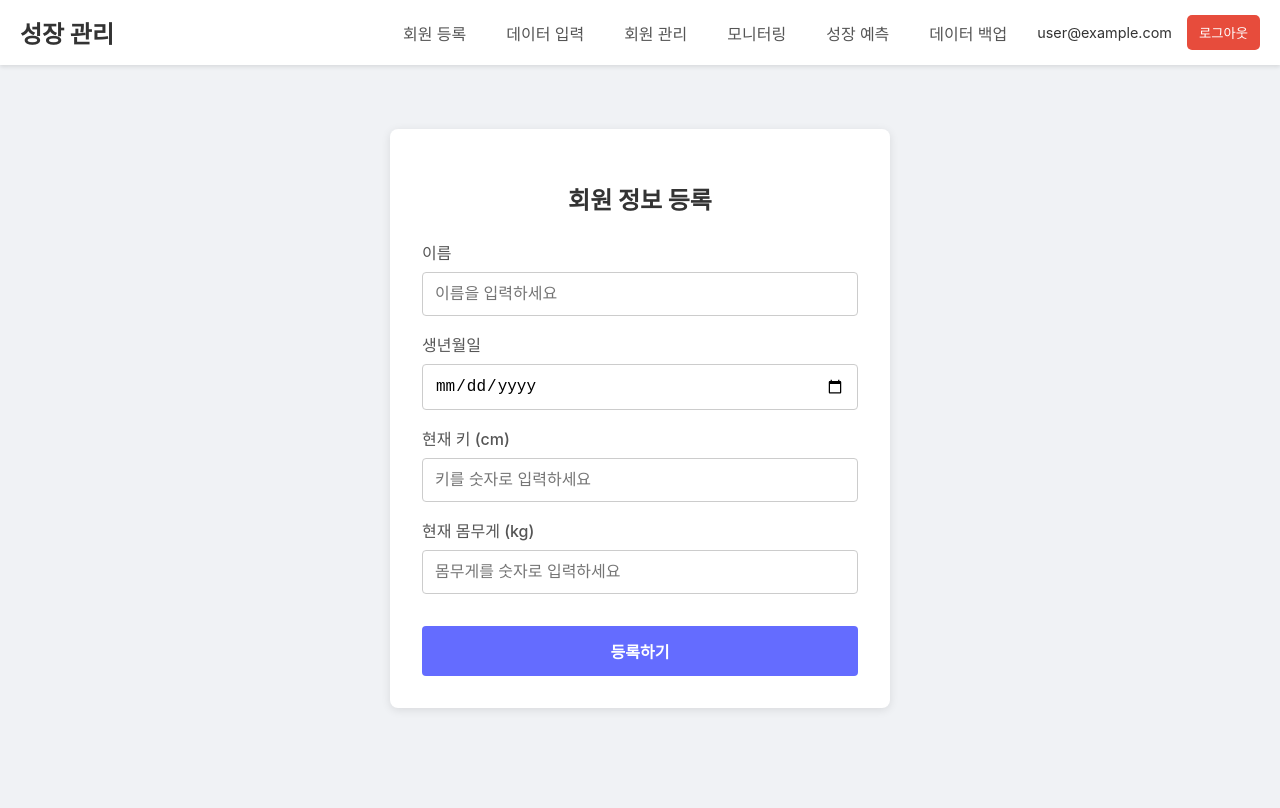
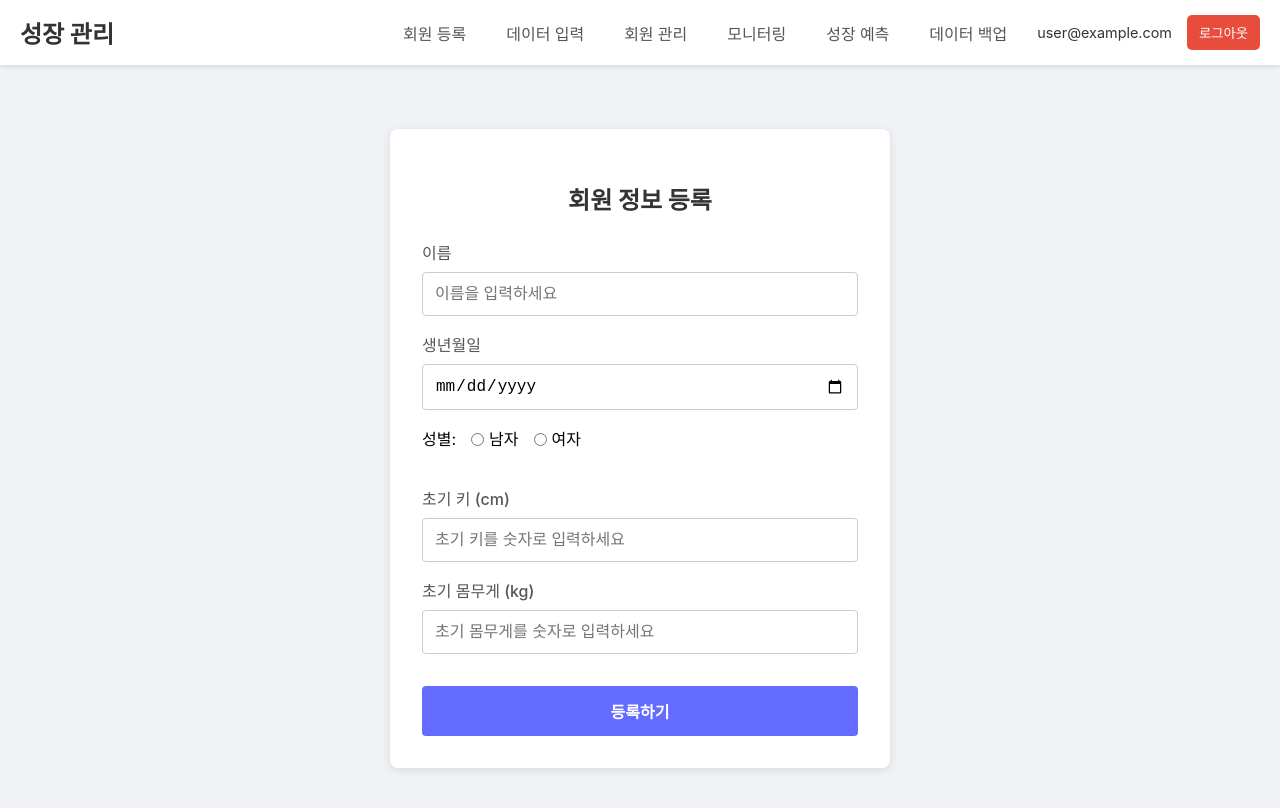
Before and after one commit to chanwookkim79/growth-management-app, a React (Vite) app: page /add-member in a window 1280 px wide. Shown: the top 808 px of the page. Built offline with nearby package versions, Linux system fonts and the light colour scheme; no server answers; sample sign-in values are in the browser's storage.

Commit message:
feat: 회원 추가 시 성별 선택 기능 구현

```diff
--- a/src/pages/AddMember.css
+++ b/src/pages/AddMember.css
@@ -76,3 +76,28 @@
     box-shadow: none;
   }
 }
+
+.add-member-container form {
+  display: flex;
+  flex-direction: column;
+}
+
+.gender-select {
+  display: flex;
+  align-items: center;
+  margin-bottom: 20px;
+}
+
+.gender-select label {
+  margin-right: 10px;
+}
+
+.gender-select input[type="radio"] {
+  margin-right: 5px;
+}
+
+.add-member-container input[type="text"],
+.add-member-container input[type="date"],
+.add-member-container input[type="number"] {
+  /* ... existing code ... */
+}
--- a/src/pages/AddMember.jsx
+++ b/src/pages/AddMember.jsx
@@ -7,24 +7,25 @@ import './AddMember.css';
 const AddMember = () => {
   const { currentUser } = useContext(AuthContext);
   const [name, setName] = useState('');
-  const [dob, setDob] = useState('');
-  const [height, setHeight] = useState('');
-  const [weight, setWeight] = useState('');
+  const [birthdate, setBirthdate] = useState('');
+  const [gender, setGender] = useState('');
+  const [initialHeight, setInitialHeight] = useState('');
+  const [initialWeight, setInitialWeight] = useState('');
   const [bmi, setBmi] = useState(null);
 
   useEffect(() => {
-    if (height > 0 && weight > 0) {
-      const heightInMeters = height / 100;
-      const bmiValue = (weight / (heightInMeters * heightInMeters)).toFixed(2);
+    if (initialHeight > 0 && initialWeight > 0) {
+      const heightInMeters = initialHeight / 100;
+      const bmiValue = (initialWeight / (heightInMeters * heightInMeters)).toFixed(2);
       setBmi(bmiValue);
     } else {
       setBmi(null);
     }
-  }, [height, weight]);
+  }, [initialHeight, initialWeight]);
 
   const handleSubmit = async (e) => {
     e.preventDefault();
-    if (!name || !dob || !height || !weight) {
+    if (!name || !birthdate || !initialHeight || !initialWeight) {
       alert('모든 필드를 입력해주세요.');
       return;
     }
@@ -36,10 +37,11 @@ const AddMember = () => {
       const docRef = await addDoc(collection(db, "members"), {
         userId: currentUser.uid,
         name,
-        dob,
+        birthdate,
+        gender,
         initialData: {
-          height: Number(height),
-          weight: Number(weight),
+          height: Number(initialHeight),
+          weight: Number(initialWeight),
           bmi: Number(bmi),
           date: new Date()
         },
@@ -49,9 +51,9 @@ const AddMember = () => {
       alert(`${name}님의 정보가 성공적으로 등록되었습니다.`);
       // 폼 초기화
       setName('');
-      setDob('');
-      setHeight('');
-      setWeight('');
+      setBirthdate('');
+      setInitialHeight('');
+      setInitialWeight('');
     } catch (error) {
       console.error("Error adding document: ", error);
       alert('데이터 저장에 실패했습니다. 다시 시도해주세요.');
@@ -70,35 +72,46 @@ const AddMember = () => {
             value={name}
             onChange={(e) => setName(e.target.value)}
             placeholder="이름을 입력하세요"
+            required
           />
         </div>
         <div className="form-group">
-          <label htmlFor="dob">생년월일</label>
+          <label htmlFor="birthdate">생년월일</label>
           <input
             type="date"
-            id="dob"
-            value={dob}
-            onChange={(e) => setDob(e.target.value)}
+            id="birthdate"
+            value={birthdate}
+            onChange={(e) => setBirthdate(e.target.value)}
+            required
+          />
+        </div>
+        <div className="gender-select">
+          <label>성별:</label>
+          <input type="radio" id="male" name="gender" value="male" onChange={(e) => setGender(e.target.value)} required />
+          <label htmlFor="male">남자</label>
+          <input type="radio" id="female" name="gender" value="female" onChange={(e) => setGender(e.target.value)} />
+          <label htmlFor="female">여자</label>
+        </div>
+        <div className="form-group">
+          <label htmlFor="initialHeight">초기 키 (cm)</label>
+          <input
+            type="number"
+            id="initialHeight"
+            value={initialHeight}
+            onChange={(e) => setInitialHeight(e.target.value)}
+            placeholder="초기 키를 숫자로 입력하세요"
+            required
           />
         </div>
         <div className="form-group">
-          <label htmlFor="height">현재 키 (cm)</label>
+          <label htmlFor="initialWeight">초기 몸무게 (kg)</label>
           <input
             type="number"
-            id="height"
-            value={height}
-            onChange={(e) => setHeight(e.target.value)}
-            placeholder="키를 숫자로 입력하세요"
-          />
-        </div>
-        <div className="form-group">
-          <label htmlFor="weight">현재 몸무게 (kg)</label>
-          <input
-            type="number"
-            id="weight"
-            value={weight}
-            onChange={(e) => setWeight(e.target.value)}
-            placeholder="몸무게를 숫자로 입력하세요"
+            id="initialWeight"
+            value={initialWeight}
+            onChange={(e) => setInitialWeight(e.target.value)}
+            placeholder="초기 몸무게를 숫자로 입력하세요"
+            required
           />
         </div>
         {bmi && (
```
